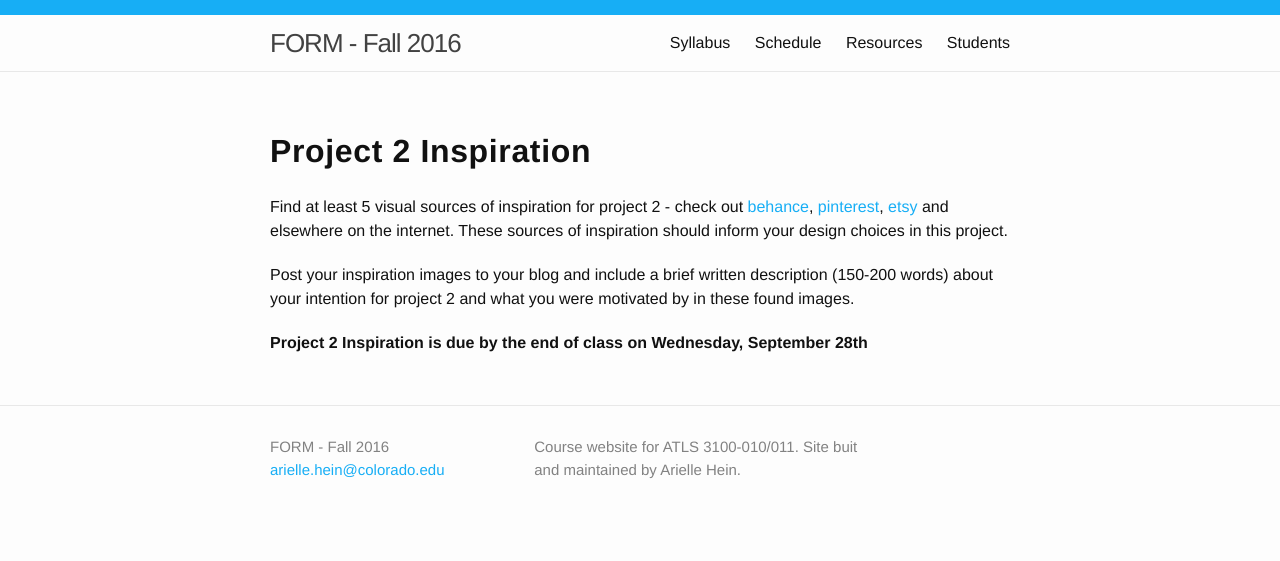
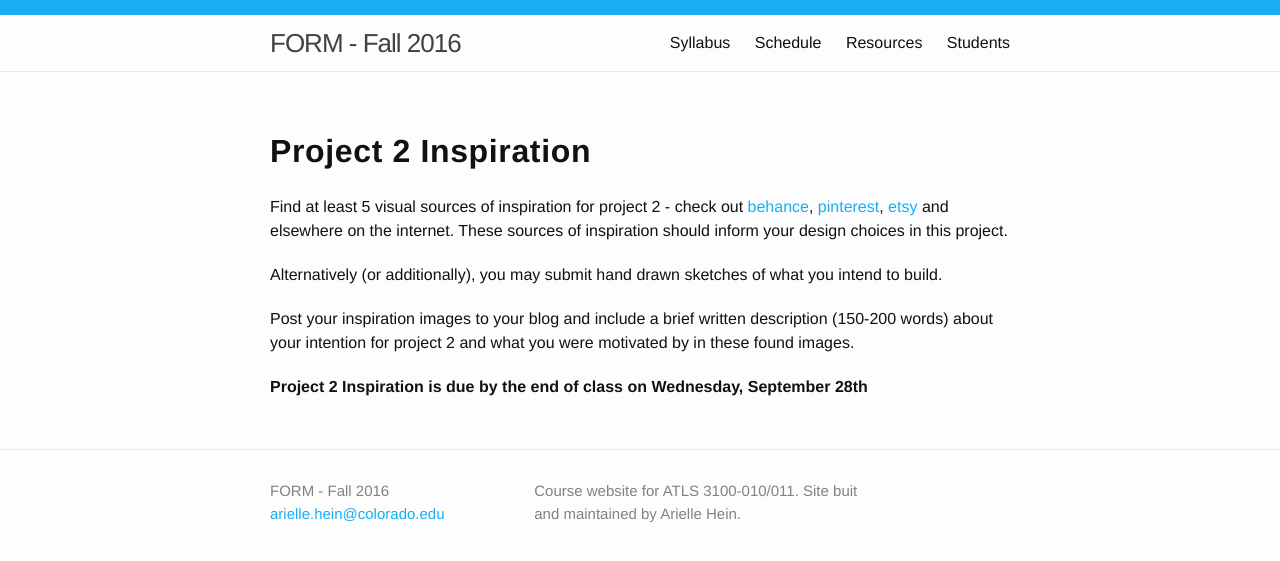
Before and after one commit to coloringchaos/form-fall-16, a Jekyll site: the page built from assignments/p2-inspiration.md, in a window 1280 px wide. Shown: the top 561 px of the page. Built offline with Jekyll 4.4.1, drawn with Linux system fonts in a browser that asks for light colours.

Commit message:
p2 inspriation update

```diff
--- a/assignments/p2-inspiration.md
+++ b/assignments/p2-inspiration.md
@@ -8,6 +8,8 @@ permalink: /p2-inspiration/
 
 Find at least 5 visual sources of inspiration for project 2 - check out [behance](https://www.behance.net/search?search=laser+cutting), [pinterest](https://www.pinterest.com/search/pins/?q=laser%20cutting&rs=typed&term_meta[]=laser%7Ctyped&term_meta[]=cutting%7Ctyped), [etsy](https://www.etsy.com/market/laser_cut) and elsewhere on the internet. These sources of inspiration should inform your design choices in this project.
 
+Alternatively (or additionally), you may submit hand drawn sketches of what you intend to build.
+
 Post your inspiration images to your blog and include a brief written description (150-200 words) about your intention for project 2 and what  you were motivated by in these found images.
 
 **Project 2 Inspiration is due by the end of class on Wednesday, September 28th**
```
